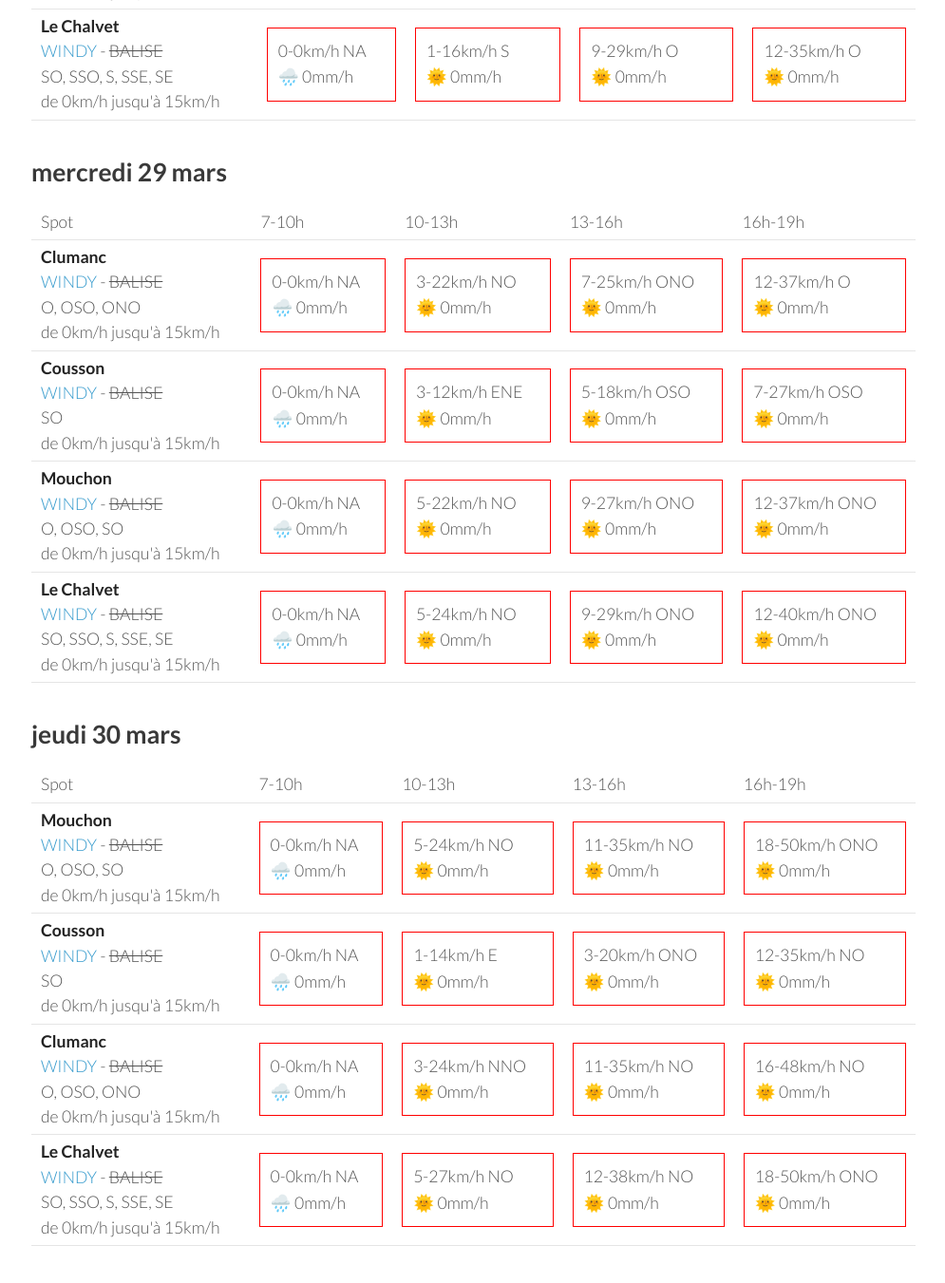
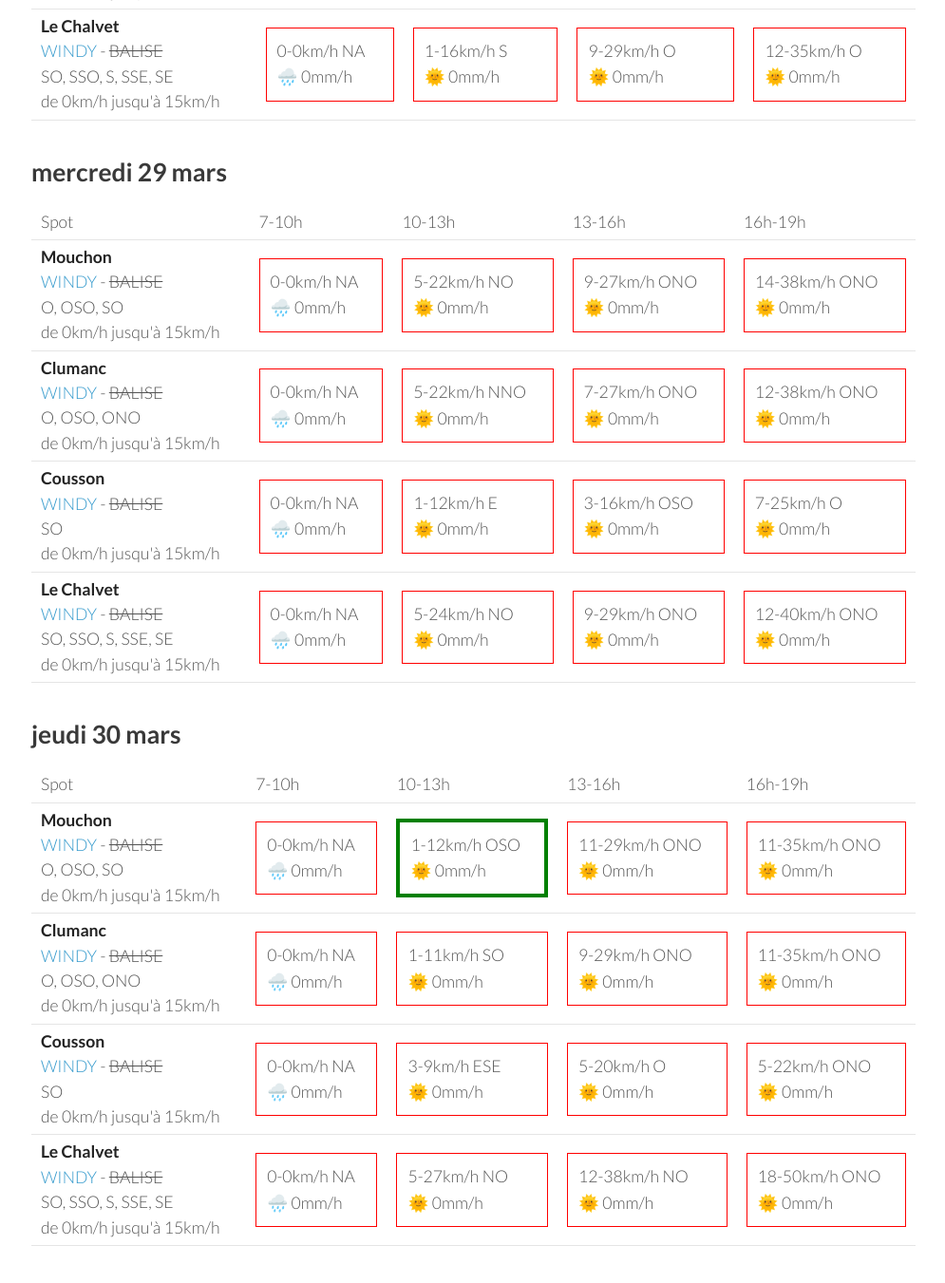
Before and after one commit to parapente-dans-le-nord/parapente-dans-le-nord.github.io, a Jekyll site: the page built from serre_poncon.markdown, in a window 1280 px wide and 1400 px high, scrolled down 1892 px. Shown: the top 1351 px of the window at 95% size, without its empty margins (25-1020 px from the left). Built offline with Jekyll 4.4.1, drawn with Linux system fonts in a browser that asks for light colours; some of the changed text lies outside the part shown.

Commit message:
update index.markdown

```diff
--- a/serre_poncon.markdown
+++ b/serre_poncon.markdown
@@ -138,8 +138,8 @@ page mise à jour le dimanche 26 mars 06:31
         <td><strong>Clumanc</strong><br><a href="https://windy.com/44.027/6.402?43.914,6.403,10,m:eSxaglP">WINDY</a> - <span class="no-balise"> BALISE </span><br> <span class="vent-favorable">O, OSO, ONO</span><br><span class="force-vent">de 0km/h jusqu'à 15km/h</span> </td>
 
             <td><div class="not-flyable"><p>0-0km/h NA</p><p>🌧️ 0mm/h</p></div></td>
-            <td><div class="not-flyable"><p>5-16km/h ESE</p><p>🌞 0mm/h</p></div></td>
-            <td><div class="not-flyable"><p>9-27km/h O</p><p>🌞 0mm/h</p></div></td>
+            <td><div class="not-flyable"><p>3-16km/h E</p><p>🌞 0mm/h</p></div></td>
+            <td><div class="not-flyable"><p>7-25km/h ONO</p><p>🌞 0mm/h</p></div></td>
             <td><div class="not-flyable"><p>11-33km/h O</p><p>🌞 0mm/h</p></div></td>
 
     </tr>
@@ -148,8 +148,8 @@ page mise à jour le dimanche 26 mars 06:31
 
             <td><div class="not-flyable"><p>0-0km/h NA</p><p>🌧️ 0mm/h</p></div></td>
             <td><div class="not-flyable"><p>5-16km/h E</p><p>🌞 0mm/h</p></div></td>
-            <td><div class="not-flyable"><p>5-20km/h OSO</p><p>🌞 0mm/h</p></div></td>
-            <td><div class="not-flyable"><p>7-24km/h OSO</p><p>🌞 0mm/h</p></div></td>
+            <td><div class="not-flyable"><p>5-18km/h OSO</p><p>🌞 0mm/h</p></div></td>
+            <td><div class="not-flyable"><p>7-25km/h OSO</p><p>🌞 0mm/h</p></div></td>
 
     </tr>
 <tr>
@@ -178,30 +178,30 @@ page mise à jour le dimanche 26 mars 06:31
       <td>16h-19h</td>
     </tr>
 <tr>
+        <td><strong>Mouchon</strong><br><a href="https://windy.com/43.992/6.424?43.878,6.425,10,m:eSuaglR">WINDY</a> - <span class="no-balise"> BALISE </span><br> <span class="vent-favorable">O, OSO, SO</span><br><span class="force-vent">de 0km/h jusqu'à 15km/h</span> </td>
+
+            <td><div class="not-flyable"><p>0-0km/h NA</p><p>🌧️ 0mm/h</p></div></td>
+            <td><div class="not-flyable"><p>5-22km/h NO</p><p>🌞 0mm/h</p></div></td>
+            <td><div class="not-flyable"><p>9-27km/h ONO</p><p>🌞 0mm/h</p></div></td>
+            <td><div class="not-flyable"><p>14-38km/h ONO</p><p>🌞 0mm/h</p></div></td>
+
+    </tr>
+<tr>
         <td><strong>Clumanc</strong><br><a href="https://windy.com/44.027/6.402?43.914,6.403,10,m:eSxaglP">WINDY</a> - <span class="no-balise"> BALISE </span><br> <span class="vent-favorable">O, OSO, ONO</span><br><span class="force-vent">de 0km/h jusqu'à 15km/h</span> </td>
 
             <td><div class="not-flyable"><p>0-0km/h NA</p><p>🌧️ 0mm/h</p></div></td>
-            <td><div class="not-flyable"><p>3-22km/h NO</p><p>🌞 0mm/h</p></div></td>
-            <td><div class="not-flyable"><p>7-25km/h ONO</p><p>🌞 0mm/h</p></div></td>
-            <td><div class="not-flyable"><p>12-37km/h O</p><p>🌞 0mm/h</p></div></td>
+            <td><div class="not-flyable"><p>5-22km/h NNO</p><p>🌞 0mm/h</p></div></td>
+            <td><div class="not-flyable"><p>7-27km/h ONO</p><p>🌞 0mm/h</p></div></td>
+            <td><div class="not-flyable"><p>12-38km/h ONO</p><p>🌞 0mm/h</p></div></td>
 
     </tr>
 <tr>
         <td><strong>Cousson</strong><br><a href="https://windy.com/44.054/6.240?43.940,6.241,10,m:eSAaglz">WINDY</a> - <span class="no-balise"> BALISE </span><br> <span class="vent-favorable">SO</span><br><span class="force-vent">de 0km/h jusqu'à 15km/h</span> </td>
 
             <td><div class="not-flyable"><p>0-0km/h NA</p><p>🌧️ 0mm/h</p></div></td>
-            <td><div class="not-flyable"><p>3-12km/h ENE</p><p>🌞 0mm/h</p></div></td>
-            <td><div class="not-flyable"><p>5-18km/h OSO</p><p>🌞 0mm/h</p></div></td>
-            <td><div class="not-flyable"><p>7-27km/h OSO</p><p>🌞 0mm/h</p></div></td>
-
-    </tr>
-<tr>
-        <td><strong>Mouchon</strong><br><a href="https://windy.com/43.992/6.424?43.878,6.425,10,m:eSuaglR">WINDY</a> - <span class="no-balise"> BALISE </span><br> <span class="vent-favorable">O, OSO, SO</span><br><span class="force-vent">de 0km/h jusqu'à 15km/h</span> </td>
-
-            <td><div class="not-flyable"><p>0-0km/h NA</p><p>🌧️ 0mm/h</p></div></td>
-            <td><div class="not-flyable"><p>5-22km/h NO</p><p>🌞 0mm/h</p></div></td>
-            <td><div class="not-flyable"><p>9-27km/h ONO</p><p>🌞 0mm/h</p></div></td>
-            <td><div class="not-flyable"><p>12-37km/h ONO</p><p>🌞 0mm/h</p></div></td>
+            <td><div class="not-flyable"><p>1-12km/h E</p><p>🌞 0mm/h</p></div></td>
+            <td><div class="not-flyable"><p>3-16km/h OSO</p><p>🌞 0mm/h</p></div></td>
+            <td><div class="not-flyable"><p>7-25km/h O</p><p>🌞 0mm/h</p></div></td>
 
     </tr>
 <tr>
@@ -233,27 +233,27 @@ page mise à jour le dimanche 26 mars 06:31
         <td><strong>Mouchon</strong><br><a href="https://windy.com/43.992/6.424?43.878,6.425,10,m:eSuaglR">WINDY</a> - <span class="no-balise"> BALISE </span><br> <span class="vent-favorable">O, OSO, SO</span><br><span class="force-vent">de 0km/h jusqu'à 15km/h</span> </td>
 
             <td><div class="not-flyable"><p>0-0km/h NA</p><p>🌧️ 0mm/h</p></div></td>
-            <td><div class="not-flyable"><p>5-24km/h NO</p><p>🌞 0mm/h</p></div></td>
-            <td><div class="not-flyable"><p>11-35km/h NO</p><p>🌞 0mm/h</p></div></td>
-            <td><div class="not-flyable"><p>18-50km/h ONO</p><p>🌞 0mm/h</p></div></td>
+            <td><div class="flyable"><p>1-12km/h OSO</p><p>🌞 0mm/h</p></div></td>
+            <td><div class="not-flyable"><p>11-29km/h ONO</p><p>🌞 0mm/h</p></div></td>
+            <td><div class="not-flyable"><p>11-35km/h ONO</p><p>🌞 0mm/h</p></div></td>
+
+    </tr>
+<tr>
+        <td><strong>Clumanc</strong><br><a href="https://windy.com/44.027/6.402?43.914,6.403,10,m:eSxaglP">WINDY</a> - <span class="no-balise"> BALISE </span><br> <span class="vent-favorable">O, OSO, ONO</span><br><span class="force-vent">de 0km/h jusqu'à 15km/h</span> </td>
+
+            <td><div class="not-flyable"><p>0-0km/h NA</p><p>🌧️ 0mm/h</p></div></td>
+            <td><div class="not-flyable"><p>1-11km/h SO</p><p>🌞 0mm/h</p></div></td>
+            <td><div class="not-flyable"><p>9-29km/h ONO</p><p>🌞 0mm/h</p></div></td>
+            <td><div class="not-flyable"><p>11-35km/h ONO</p><p>🌞 0mm/h</p></div></td>
 
     </tr>
 <tr>
         <td><strong>Cousson</strong><br><a href="https://windy.com/44.054/6.240?43.940,6.241,10,m:eSAaglz">WINDY</a> - <span class="no-balise"> BALISE </span><br> <span class="vent-favorable">SO</span><br><span class="force-vent">de 0km/h jusqu'à 15km/h</span> </td>
 
             <td><div class="not-flyable"><p>0-0km/h NA</p><p>🌧️ 0mm/h</p></div></td>
-            <td><div class="not-flyable"><p>1-14km/h E</p><p>🌞 0mm/h</p></div></td>
-            <td><div class="not-flyable"><p>3-20km/h ONO</p><p>🌞 0mm/h</p></div></td>
-            <td><div class="not-flyable"><p>12-35km/h NO</p><p>🌞 0mm/h</p></div></td>
-
-    </tr>
-<tr>
-        <td><strong>Clumanc</strong><br><a href="https://windy.com/44.027/6.402?43.914,6.403,10,m:eSxaglP">WINDY</a> - <span class="no-balise"> BALISE </span><br> <span class="vent-favorable">O, OSO, ONO</span><br><span class="force-vent">de 0km/h jusqu'à 15km/h</span> </td>
-
-            <td><div class="not-flyable"><p>0-0km/h NA</p><p>🌧️ 0mm/h</p></div></td>
-            <td><div class="not-flyable"><p>3-24km/h NNO</p><p>🌞 0mm/h</p></div></td>
-            <td><div class="not-flyable"><p>11-35km/h NO</p><p>🌞 0mm/h</p></div></td>
-            <td><div class="not-flyable"><p>16-48km/h NO</p><p>🌞 0mm/h</p></div></td>
+            <td><div class="not-flyable"><p>3-9km/h ESE</p><p>🌞 0mm/h</p></div></td>
+            <td><div class="not-flyable"><p>5-20km/h O</p><p>🌞 0mm/h</p></div></td>
+            <td><div class="not-flyable"><p>5-22km/h ONO</p><p>🌞 0mm/h</p></div></td>
 
     </tr>
 <tr>
```
Also changed, not shown: other parts of serre_poncon.markdown (+1 -1 lines).
